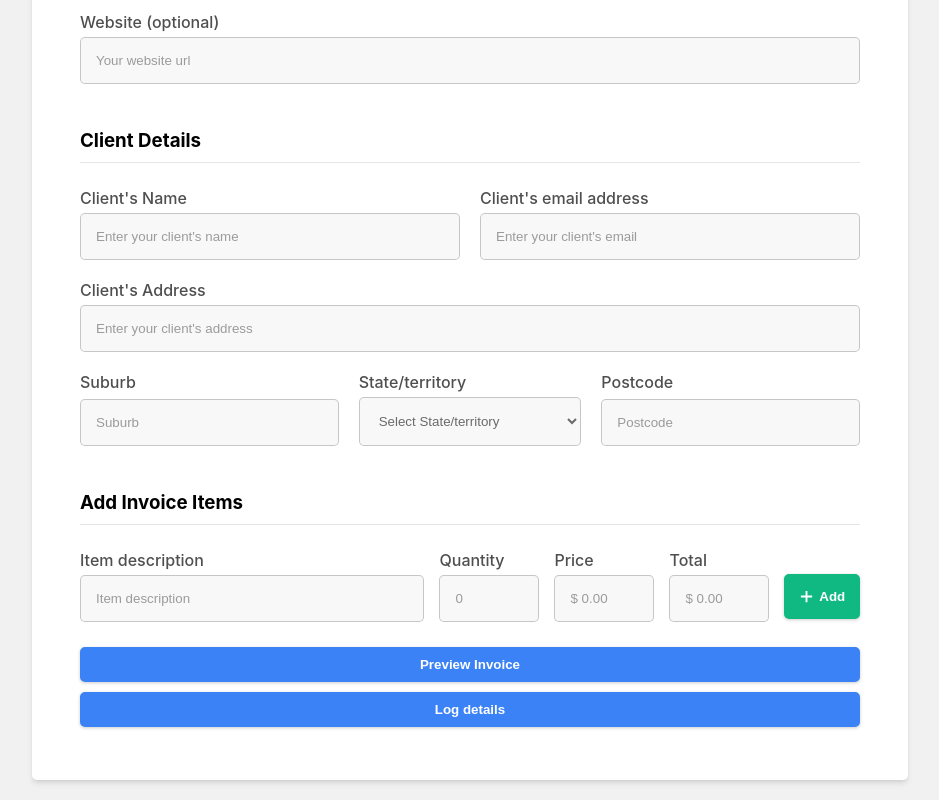
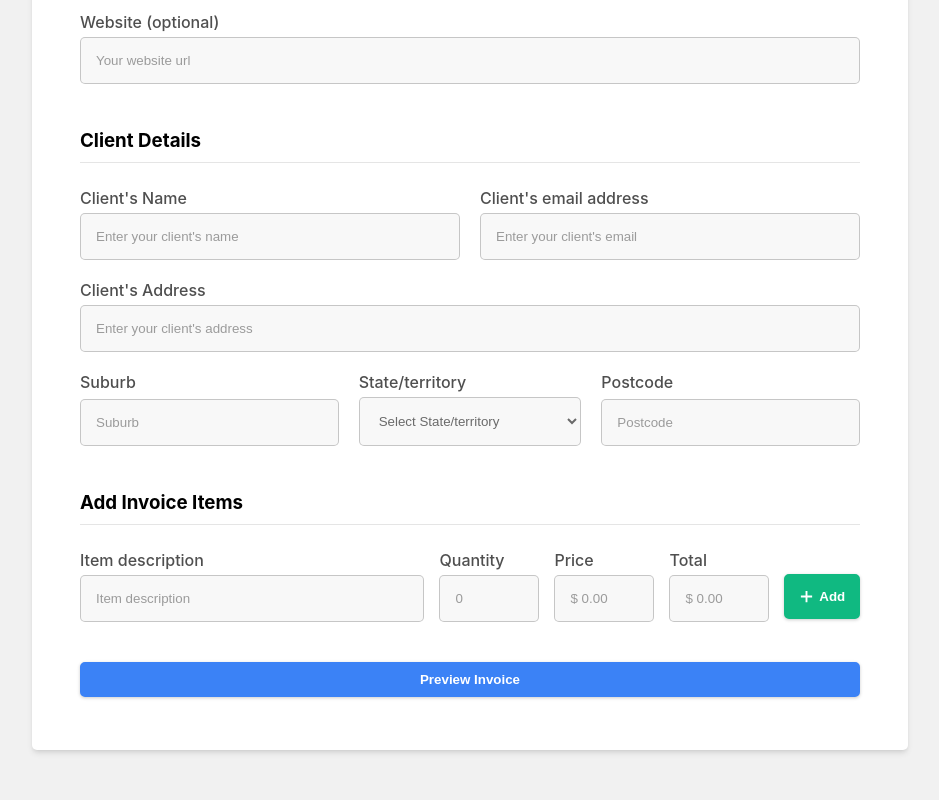
Before and after one commit to tom-odonovan/Invoice-Generator, a React (Create React App) app: page / in a window 1280 px wide. Shown: the part 604-1404 px from the top of the page, without its empty margins (170-1109 px from the left). After the commit the page ends 1374 px from the top, so only its background shows below. Built offline with nearby package versions, Linux system fonts and the light colour scheme.

Commit message:
Updated readme

```diff
--- a/src/components/Form.js
+++ b/src/components/Form.js
@@ -16,13 +16,6 @@ export default function Form(props) {
           isEditingItem, editedItem,
           handleEditedItem, confirmEdit,
           showPreview } = props
-
-  const handleLogDetails = () => {
-    console.log(invoiceDetails)
-    console.log(vendorDetails);
-    console.log(clientDetails)
-    console.log(itemList)
-  };
 
   return (
 
@@ -342,11 +335,7 @@ export default function Form(props) {
         onClick={showPreview}
       >Preview Invoice</button>
 
-      <button
-        className='preview-btn'
-        type='button'
-        onClick={handleLogDetails}
-      >Log details</button>
+
     </div>
 
   )
--- a/src/css/Form.css
+++ b/src/css/Form.css
@@ -89,3 +89,7 @@
 .edit-btn:hover {
     color: #3b82f6;
 }
+
+.template-form .preview-btn {
+    margin-top: 20px;
+}
```
Also changed, not shown: public/form_screenshot2.png (added), 1 other file (tests, documents, lock files or other folders).
